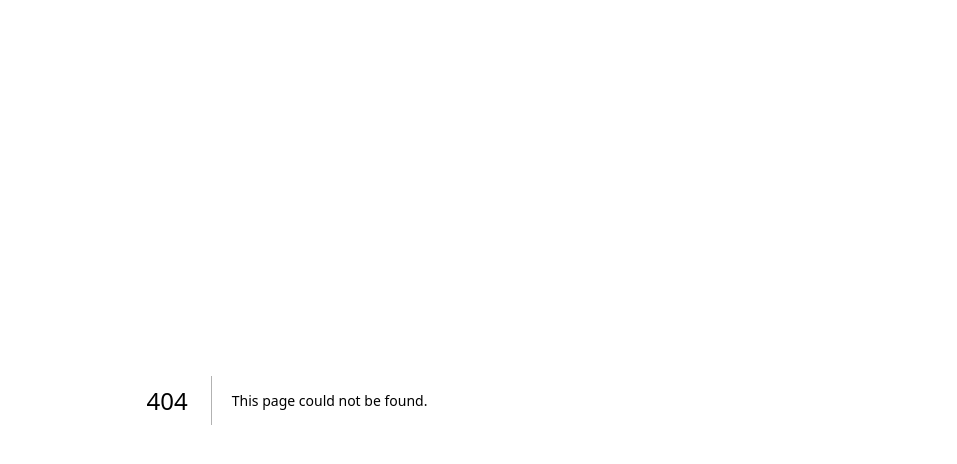
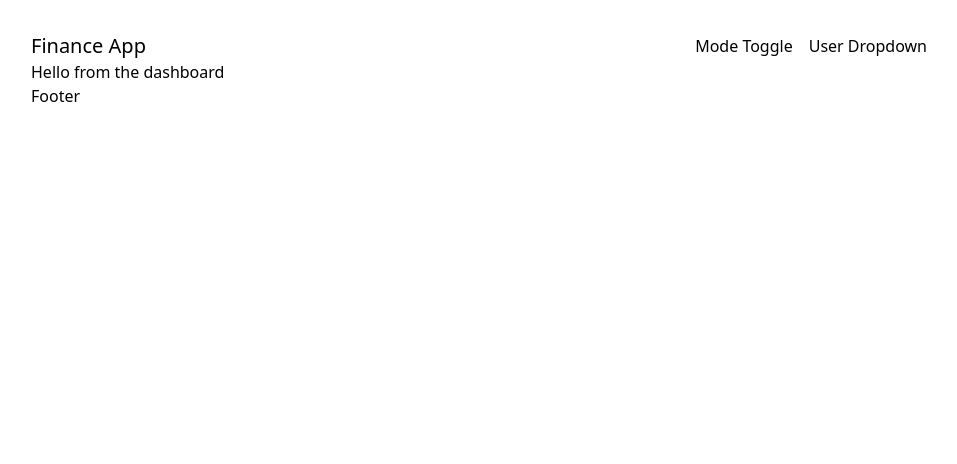
Before and after one commit to bhanu-21/next16-finance-app, a Next.js app: page /dashboard in a window 1280 px wide. Before the commit this address had no page. Shown: the top 464 px of the page, without its empty margins (161-1118 px from the left). Built offline with nearby package versions, Linux system fonts and the light colour scheme.

Commit message:
Header Component

```diff
--- /dev/null
+++ b/app/dashboard/layout.js
@@ -0,0 +1,12 @@
+import PageHeader from "@/components/page-header";
+
+export default function Layout({ children }) {
+    return (
+        <>
+            <PageHeader className="mt-8" />
+
+            <main>{children}</main>
+            <footer>Footer</footer>
+        </>
+    )
+}
--- /dev/null
+++ b/app/dashboard/page.js
@@ -0,0 +1,7 @@
+export default function Page() {
+    return (
+        <>
+            Hello from the dashboard
+        </>
+    )
+}
--- a/app/globals.css
+++ b/app/globals.css
@@ -1,4 +1,5 @@
 @import "tailwindcss";
+/* @custom-variant dark (&:where(.dark, .dark *)); */
 
 body {
   @apply container mx-auto max-w-4xl bg-white text-black dark:bg-slate-950 dark:text-slate-100
--- a/app/layout.js
+++ b/app/layout.js
@@ -12,7 +12,7 @@
 });
 
 export const metadata = {
-  title: "Create Next App",
+  title: "Finance App",
   description: "Generated by create next app",
 };
 
@@ -20,7 +20,7 @@
   return (
     <html
       lang="en"
-      className={`${geistSans.variable} ${geistMono.variable} h-full antialiased`}
+      className={`${geistSans.variable} ${geistMono.variable} h-full antialiased dark`}
     >
       <body className="min-h-full flex flex-col">{children}</body>
     </html>
--- a/app/playground/page.js
+++ b/app/playground/page.js
@@ -1,12 +1,16 @@
+import PageHeader from "@/components/page-header";
+
 export default function Page() {
     return (
         <main className="space-y-8">
-            <h1 className="text-4xl mt-8">Playground</h1>
+            <h1 className="text-4xl mt-8">PageHeader</h1>
 
             <div>
                 <h2 className="mb-4 text-lg font-mono">Component Name</h2>
                 <hr className="mb-4 border-gray-200 dark:border-gray-800" />
-                <div>Here goes the actual component</div>
+                <div>
+                    <PageHeader />
+                </div>
             </div>
         </main>
     )
--- /dev/null
+++ b/components/page-header.js
@@ -0,0 +1,14 @@
+import Link from "next/link";
+
+export default function PageHeader({ className }) {
+    return (
+        <header className={`flex justify-between items-center ${className}`}>
+            <Link href="/dashboard" className="text-xl hover:underline underline-offset-8 decoration-2">Finance App</Link>
+
+            <div className="flex items-center space-x-4">
+                <div>Mode Toggle</div>
+                <div>User Dropdown</div>
+            </div>
+        </header>
+    )
+}
```
